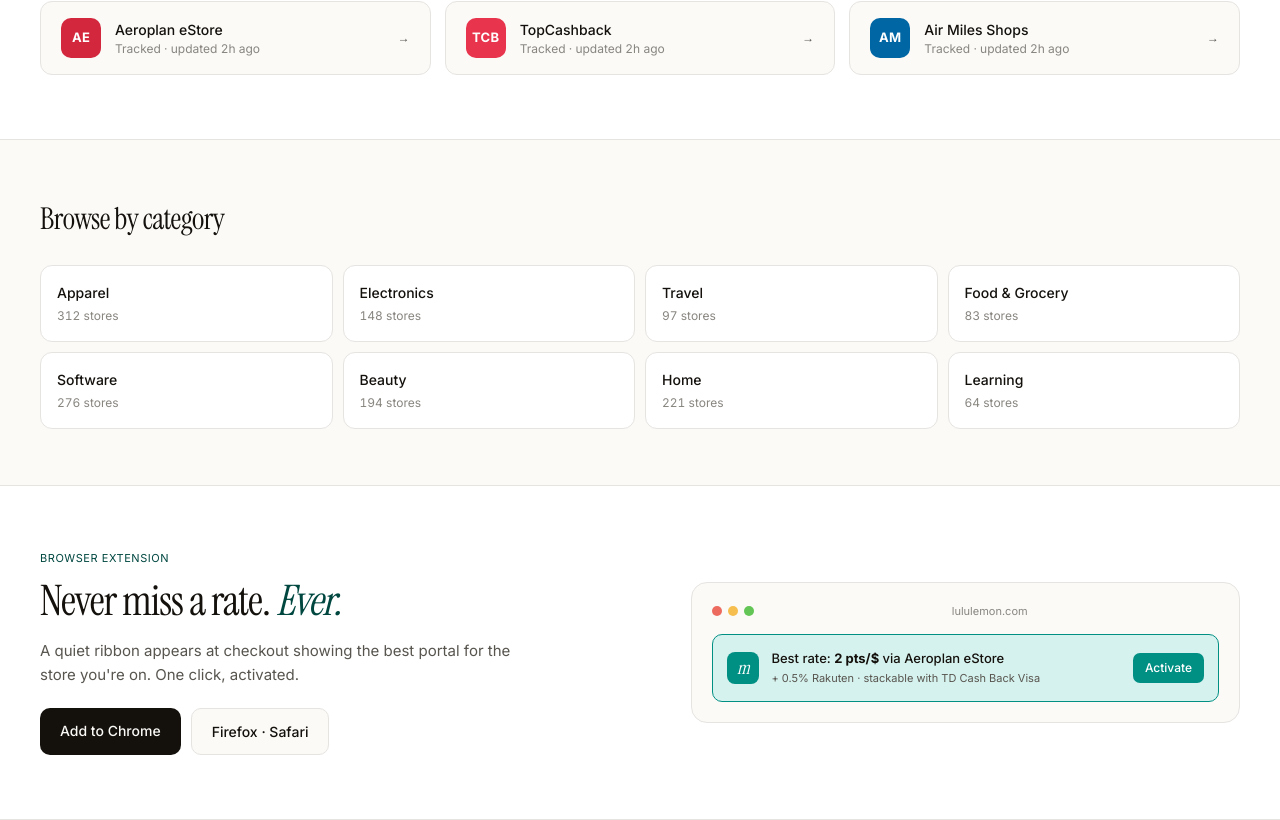
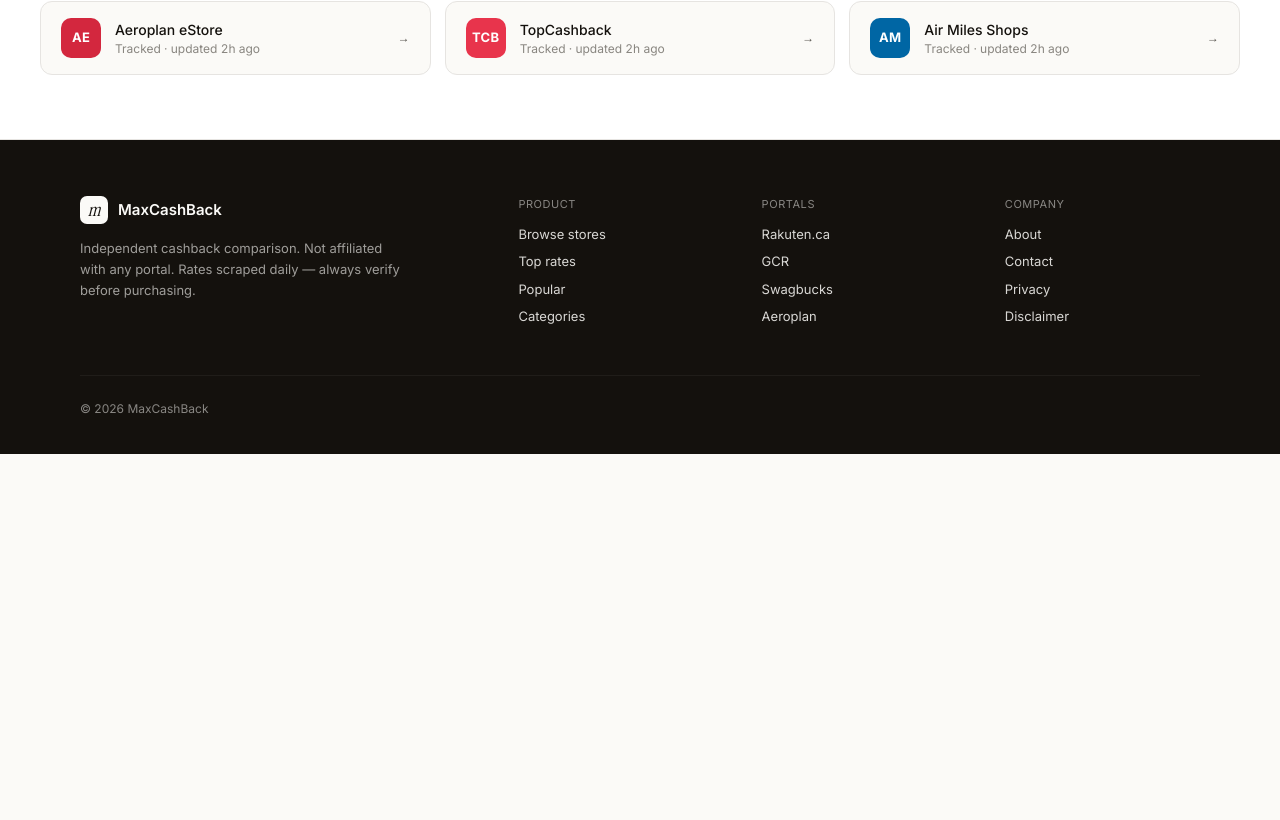
Before and after one commit to IOkal/MaxCashBack, a Next.js app in the folder web/: page / in a window 1280 px wide. Shown: the part 1220-2040 px from the top of the page. After the commit the page ends 1674 px from the top, so only its background shows below. Built offline with nearby package versions, Linux system fonts and the light colour scheme; no server answers; the database is empty.

Commit message:
Remove Categories and Extension CTA sections from homepage
Co-Authored-By: Claude Opus 4.6 <noreply@anthropic.com>

```diff
--- a/web/app/layout.tsx
+++ b/web/app/layout.tsx
@@ -62,7 +62,6 @@ function NavLinks() {
       <Link href="/" className="font-medium text-mcb-ink">Browse</Link>
       <Link href="/#top-rates" className="hover:text-mcb-ink">Top rates</Link>
       <Link href="/#popular" className="hover:text-mcb-ink">Popular</Link>
-      <Link href="/#categories" className="hover:text-mcb-ink">Categories</Link>
       <Link href="/#portals" className="hover:text-mcb-ink">Portals</Link>
     </nav>
   )
--- a/web/app/page.tsx
+++ b/web/app/page.tsx
@@ -282,99 +282,6 @@ function PortalGrid() {
   )
 }
 
-/* ─── Categories ─────────────────────────────────────────── */
-
-function Categories() {
-  const categories = [
-    { name: 'Apparel', count: 312 },
-    { name: 'Electronics', count: 148 },
-    { name: 'Travel', count: 97 },
-    { name: 'Food & Grocery', count: 83 },
-    { name: 'Software', count: 276 },
-    { name: 'Beauty', count: 194 },
-    { name: 'Home', count: 221 },
-    { name: 'Learning', count: 64 },
-  ]
-
-  return (
-    <section id="categories" className="border-b border-mcb-line bg-mcb-bg px-5 py-14 md:px-10">
-      <div className="mx-auto max-w-[1200px]">
-        <h2 className="mb-6 font-serif text-[30px] text-mcb-ink" style={{ letterSpacing: -0.6 }}>
-          Browse by category
-        </h2>
-        <div className="grid grid-cols-2 gap-2.5 sm:grid-cols-4">
-          {categories.map(c => (
-            <div
-              key={c.name}
-              className="flex flex-col gap-1 rounded-xl border border-mcb-line bg-mcb-surface px-4 py-4"
-            >
-              <div className="text-[14px] font-medium text-mcb-ink">{c.name}</div>
-              <div className="tabular-nums text-[12px] text-mcb-ink-mute">{c.count} stores</div>
-            </div>
-          ))}
-        </div>
-      </div>
-    </section>
-  )
-}
-
-/* ─── Extension CTA ──────────────────────────────────────── */
-
-function ExtensionCTA() {
-  return (
-    <section className="border-b border-mcb-line bg-mcb-surface px-5 py-16 md:px-10">
-      <div className="mx-auto grid max-w-[1200px] grid-cols-1 items-center gap-12 lg:grid-cols-[1.1fr_1fr]">
-        <div>
-          <div className="mb-3 text-[11px] uppercase tracking-wider text-mcb-accent-ink">
-            Browser extension
-          </div>
-          <h2 className="font-serif text-mcb-ink" style={{ fontSize: 'clamp(30px, 4vw, 42px)', letterSpacing: -1, lineHeight: 1.05 }}>
-            Never miss a rate.{' '}
-            <em className="text-mcb-accent-ink">Ever.</em>
-          </h2>
-          <p className="mt-4 max-w-[480px] text-[15px] leading-relaxed text-mcb-ink-soft">
-            A quiet ribbon appears at checkout showing the best portal for the store you&apos;re on. One click, activated.
-          </p>
-          <div className="mt-5 flex gap-2.5">
-            <span className="rounded-[10px] bg-mcb-ink px-5 py-3 text-[14px] font-medium text-mcb-bg">
-              Add to Chrome
-            </span>
-            <span className="rounded-[10px] border border-mcb-line bg-mcb-bg px-5 py-3 text-[14px] font-medium text-mcb-ink">
-              Firefox · Safari
-            </span>
-          </div>
-        </div>
-
-        {/* Browser mock */}
-        <div className="rounded-2xl border border-mcb-line bg-mcb-bg p-5">
-          <div className="mb-3.5 flex items-center gap-1.5">
-            <div className="h-2.5 w-2.5 rounded-full" style={{ background: '#ED6A5E' }} />
-            <div className="h-2.5 w-2.5 rounded-full" style={{ background: '#F5BE4F' }} />
-            <div className="h-2.5 w-2.5 rounded-full" style={{ background: '#62C555' }} />
-            <div className="flex-1 text-center text-[11px] text-mcb-ink-mute">lululemon.com</div>
-          </div>
-          <div className="flex items-center gap-3 rounded-[10px] border border-mcb-accent bg-mcb-accent-soft p-3.5">
-            <div className="flex h-8 w-8 items-center justify-center rounded-lg bg-mcb-accent font-serif text-lg italic text-mcb-surface">
-              m
-            </div>
-            <div className="min-w-0 flex-1">
-              <div className="text-[13px] font-medium text-mcb-ink">
-                Best rate: <b>2 pts/$</b> via Aeroplan eStore
-              </div>
-              <div className="mt-0.5 text-[11px] text-mcb-ink-soft">
-                + 0.5% Rakuten · stackable with TD Cash Back Visa
-              </div>
-            </div>
-            <span className="rounded-[7px] bg-mcb-accent px-3 py-1.5 text-[12px] font-medium text-mcb-surface">
-              Activate
-            </span>
-          </div>
-        </div>
-      </div>
-    </section>
-  )
-}
-
 /* ─── Skeletons ──────────────────────────────────────────── */
 
 function SearchSkeleton() {
@@ -421,8 +328,6 @@ export default function HomePage() {
       <BillboardAd />
 
       <PortalGrid />
-      <Categories />
-      <ExtensionCTA />
     </>
   )
 }
```
